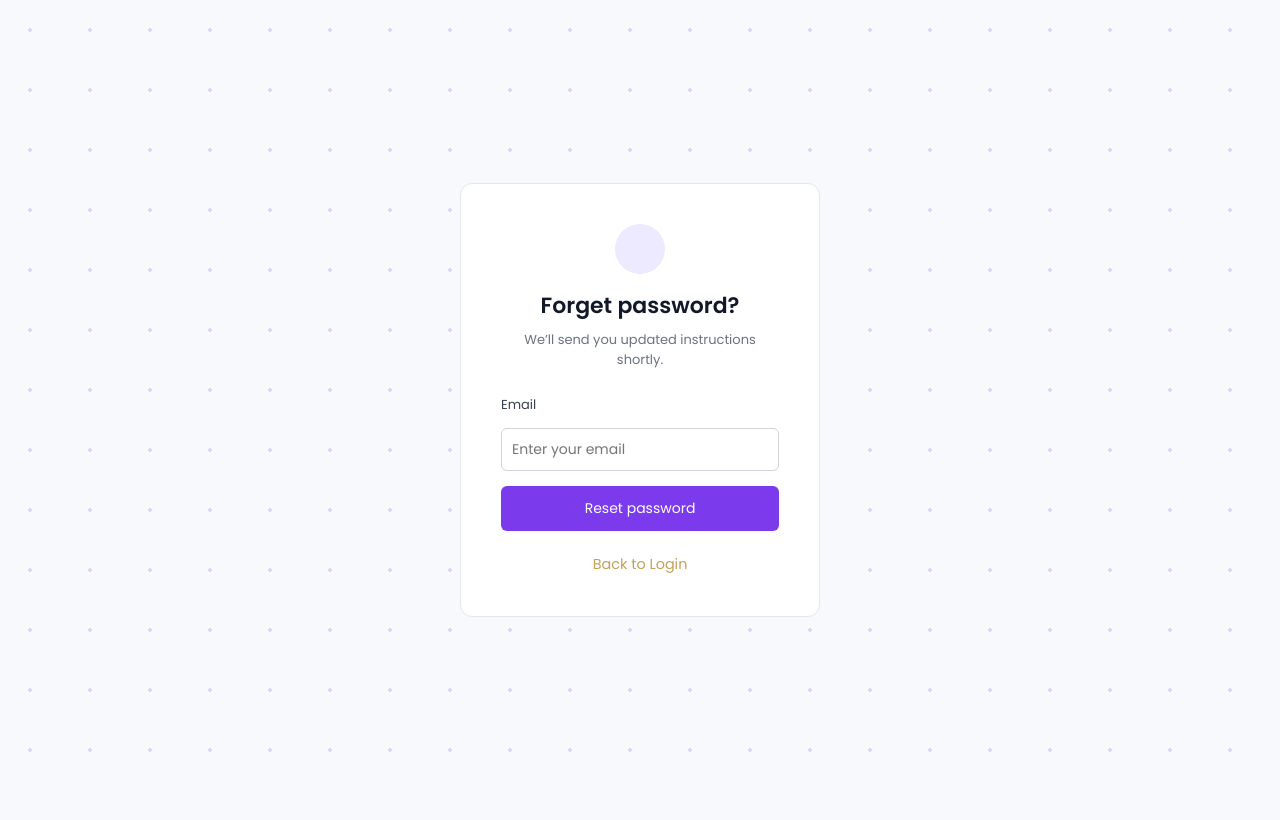
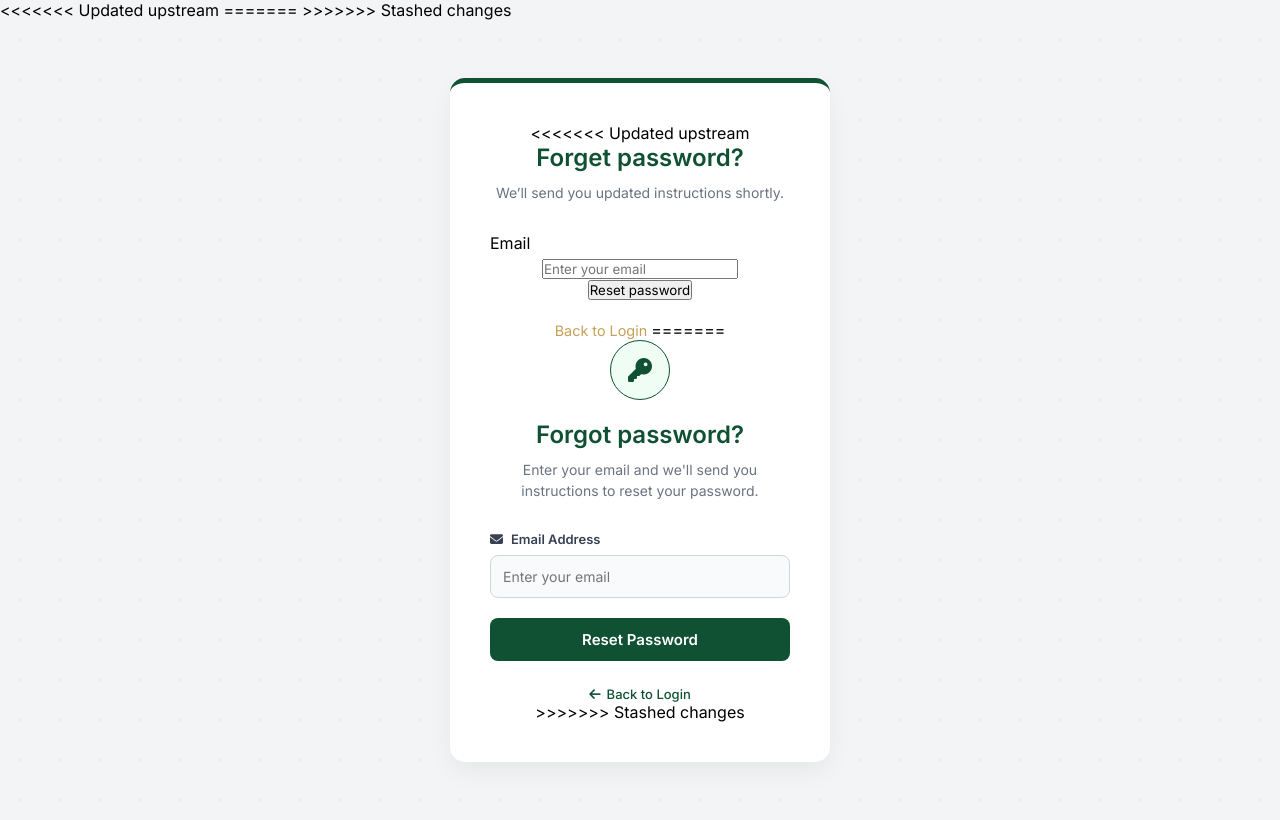
Before and after one commit to laibanoor-1212/TRAVEL-REPO, a Django app: page /auth/forget-password/ in a window 1280 px wide. Before the commit the page ends 752 px from the top, so only its background shows below. Run offline with Django 5.2, Linux system fonts and the light colour scheme.

Commit message:
admin_login,agent_details,approved_agents,request_pending

```diff
--- a/static/css/forget_password.css
+++ b/static/css/forget_password.css
@@ -1,91 +1,126 @@
-@import url('https://fonts.googleapis.com/css2?family=Poppins:wght@300;400;500;600&display=swap');
+@import url('https://fonts.googleapis.com/css2?family=Inter:wght@300;400;500;600&display=swap');
+
 * {
     margin: 0;
     padding: 0;
     box-sizing: border-box;
-    font-family: 'Poppins', sans-serif;
+    font-family: 'Inter', sans-serif;
 }
 body {
     height: 100vh;
-    background: #f8f9fc;
+    background: #f3f4f6;
     overflow: hidden;
 }
 .background {
     position: absolute;
     width: 100%;
     height: 100%;
-    background-image: radial-gradient(#7c3aed 2px, transparent 2px);
-    background-size: 60px 60px;
-    opacity: 0.2;
+    background-image: radial-gradient(#0f5132 1.5px, transparent 1.5px);
+    background-size: 40px 40px;
+    opacity: 0.05;
 }
 .container {
     display: flex;
     justify-content: center;
     align-items: center;
     height: 100%;
+    position: relative;
+    z-index: 1;
 }
 .card {
-    position: relative;
     background: white;
     padding: 40px;
-    width: 360px;
-    border-radius: 12px;
-    border: 1px solid #e5e7eb;
+    width: 100%;
+    max-width: 380px;
+    border-radius: 15px;
+    box-shadow: 0 10px 25px rgba(0,0,0,0.05);
+    border-top: 5px solid #0f5132;
     text-align: center;
-    z-index: 1;
 }
-.icon {
-    width: 50px;
-    height: 50px;
-    margin: 0 auto 15px;
-    background: #ede9fe;
-    color: #7c3aed;
+.icon-box {
+    width: 60px;
+    height: 60px;
+    margin: 0 auto 20px;
+    background: #f0fdf4;
+    color: #0f5132;
     display: flex;
     justify-content: center;
     align-items: center;
     border-radius: 50%;
-    font-size: 22px;
+    font-size: 24px;
+    border: 1px solid #0f5132;
 }
+
 .card h2 {
-    font-size: 22px;
-    margin-bottom: 8px;
-    color: #111827;
+    font-size: 24px;
+    margin-bottom: 10px;
+    color: #0f5132;
+    font-weight: 700;
 }
 .card p {
+    font-size: 14px;
+    color: #6b7280;
+    margin-bottom: 30px;
+    line-height: 1.5;
+}
+.input-group {
+    text-align: left;
+    margin-bottom: 20px;
+}
+.input-group label {
+    display: flex;
+    align-items: center;
+    gap: 8px;
     font-size: 13px;
-    color: #6b7280;
-    margin-bottom: 25px;
+    font-weight: 600;
+    color: #374151;
+    margin-bottom: 8px;
 }
-form {
-    text-align: left;
-}
-form label {
-    font-size: 13px;
-    color: #374151;
-}
-form input {
+.input-group input {
     width: 100%;
-    padding: 10px;
-    margin: 8px 0 15px;
-    border-radius: 6px;
+    padding: 12px;
+    border-radius: 8px;
     border: 1px solid #d1d5db;
     outline: none;
     font-size: 14px;
+    transition: 0.2s;
+    background: #f9fafb;
 }
-form input:focus {
-    border-color: #7c3aed;
+.input-group input:focus {
+    border-color: #0f5132;
+    background: #fff;
+    box-shadow: 0 0 0 3px rgba(15, 81, 50, 0.1);
 }
-form button {
+.btn-reset {
     width: 100%;
     padding: 12px;
-    background: #7c3aed;
+    background: #0f5132;
     border: none;
-    border-radius: 6px;
+    border-radius: 8px;
     color: white;
-    font-size: 14px;
+    font-size: 15px;
+    font-weight: 600;
     cursor: pointer;
     transition: 0.3s;
 }
-form button:hover {
-    background: #6d28d9;
+.btn-reset:hover {
+    background: #0a3a24;
+    transform: translateY(-2px);
+    box-shadow: 0 4px 12px rgba(15, 81, 50, 0.2);
 }
+.footer-link {
+    margin-top: 25px;
+}
+.footer-link a {
+    color: #0f5132;
+    text-decoration: none;
+    font-size: 13px;
+    font-weight: 500;
+    display: flex;
+    align-items: center;
+    justify-content: center;
+    gap: 6px;
+}
+.footer-link a:hover {
+    text-decoration: underline;
+}
--- a/templates/accounts/forget_password.html
+++ b/templates/accounts/forget_password.html
@@ -2,15 +2,22 @@
 <html lang="en">
 <head>
     <meta charset="UTF-8">
+    <meta name="viewport" content="width=device-width, initial-scale=1.0">
     <title>Forgot Password</title>
+<<<<<<< Updated upstream
     {% load static %}
     <link rel="stylesheet" href="{% static 'css/forget_password.css' %}">
+=======
+    <link rel="stylesheet" href="forget_password.css">
+    <link rel="stylesheet" href="https://cdnjs.cloudflare.com/ajax/libs/font-awesome/6.4.0/css/all.min.css">
+>>>>>>> Stashed changes
 </head>
 <body>
 
 <div class="background"></div>
 <div class="container">
     <div class="card">
+<<<<<<< Updated upstream
         <div class="icon">
         </div>
 
@@ -39,6 +46,24 @@
             <a href="{% url 'login' %}" style="color: #c5a059; text-decoration: none; font-size: 0.9rem;">
                 Back to Login
             </a>
+=======
+        <div class="icon-box">
+            <i class="fas fa-key"></i>
+        </div>
+        <h2>Forgot password?</h2>
+        <p>Enter your email and we'll send you instructions to reset your password.</p>
+
+        <form>
+            <div class="input-group">
+                <label><i class="fas fa-envelope"></i> Email Address</label>
+                <input type="email" placeholder="Enter your email" required>
+            </div>
+            <button type="submit" class="btn-reset">Reset Password</button>
+        </form>
+
+        <div class="footer-link">
+            <a href="login.html"><i class="fas fa-arrow-left"></i> Back to Login</a>
+>>>>>>> Stashed changes
         </div>
     </div>
 </div>
```
